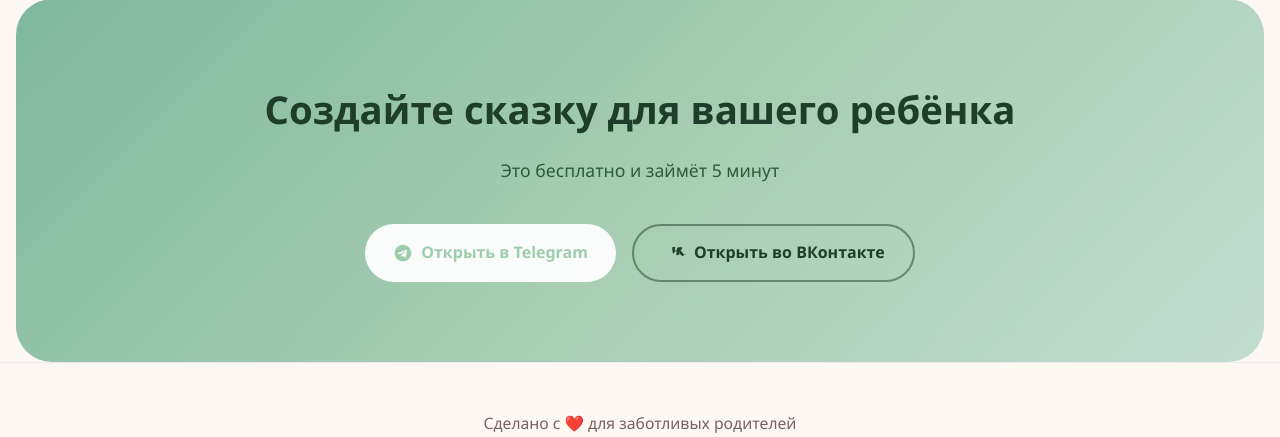
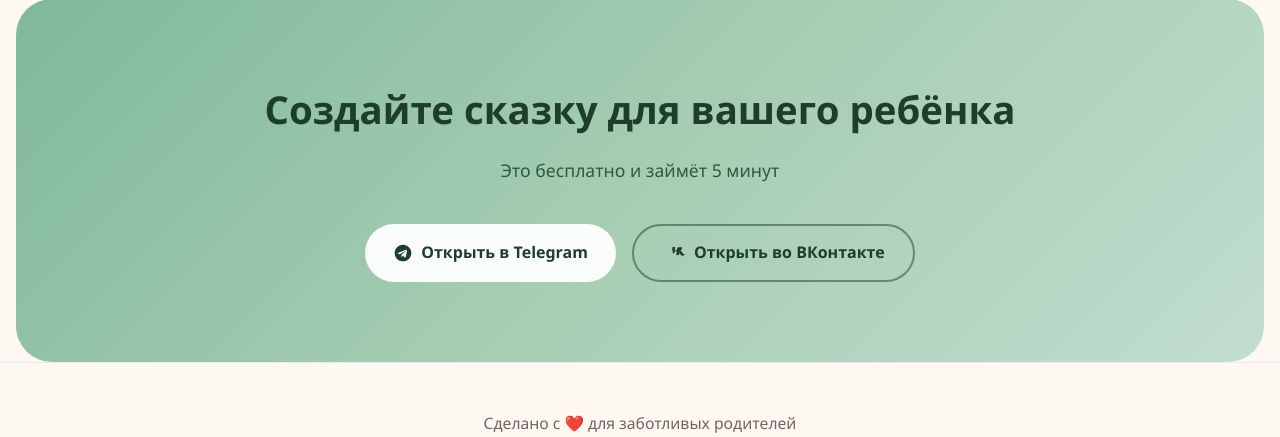
Before and after one commit to kotyadji-coder/tales, a FastAPI app: page / in a window 1280 px wide. Shown: the part 3730-4167 px from the top of the page. Run offline with FastAPI, Linux system fonts and the light colour scheme.

Commit message:
UI: цвет текста кнопки Telegram совпадает с текстом блока
Co-Authored-By: Claude Sonnet 4.6 <noreply@anthropic.com>

```diff
--- a/templates/index.html
+++ b/templates/index.html
@@ -602,7 +602,7 @@
 
     .btn-white {
       background: rgba(255,255,255,0.95);
-      color: #9dcdac;
+      color: #1f3d2b;
     }
     .btn-white-outline {
       background: transparent;
```
